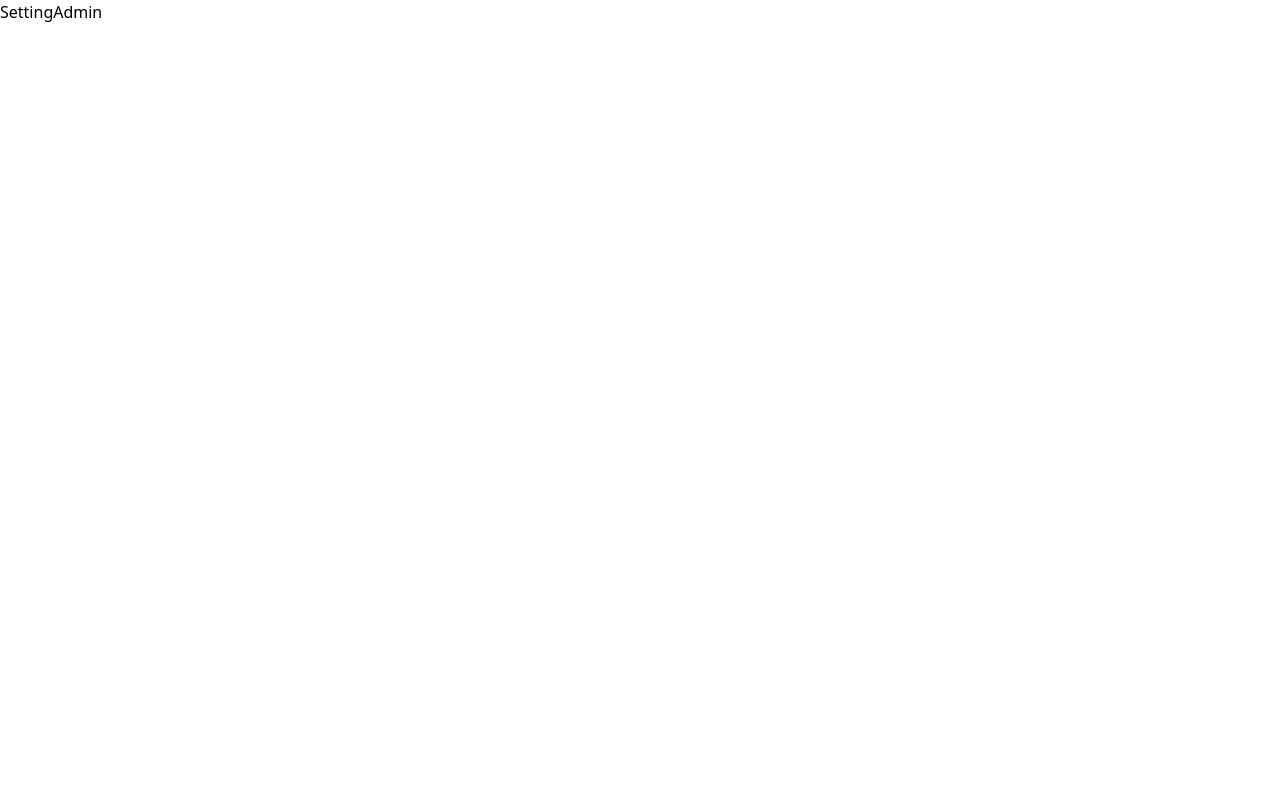
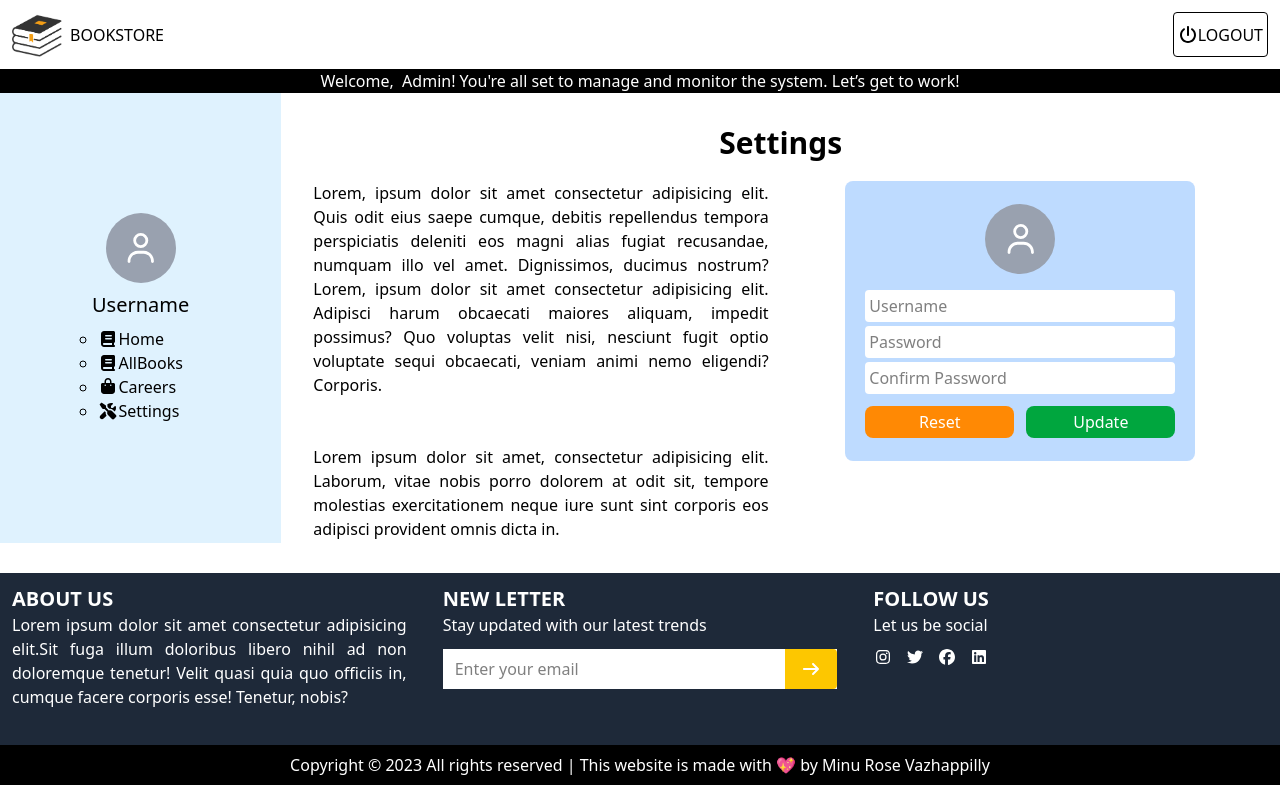
Before and after one commit to Minu-Rose-Vazhappilly/MERN-BookStore-Frontend, a React (Vite) app: page /admin-settings in a window 1280 px wide. Built offline with nearby package versions, Linux system fonts and the light colour scheme; a web font is replaced by a local one.

Commit message:
#feat:Added Design of AdminHeade Component,AdminSideBar Component,SettingAdmin Page

```diff
--- a/src/admin/components/AdminHeader.jsx
+++ b/src/admin/components/AdminHeader.jsx
@@ -1,8 +1,26 @@
+import { faPowerOff } from '@fortawesome/free-solid-svg-icons'
+import { FontAwesomeIcon } from '@fortawesome/react-fontawesome'
 import React from 'react'
+
 
 function AdminHeader() {
   return (
-    <div>AdminHeader</div>
+    <>
+      <div className='flex justify-between p-3'>
+        <div className='flex justify-center items-center '>
+          <img width={"50px"} height={"50px"} src="./logo.png" alt="" />
+          <h1 className='ms-2'>BOOKSTORE</h1>
+        </div>
+        <button className='flex items-center justify-center border border-black px-1 py-2 rounded'>
+
+               <FontAwesomeIcon icon={faPowerOff} /> LOGOUT
+
+        </button>
+      </div>
+      <div className='bg-black flex md:items-center justify-center'>
+            <p className='text-white'>Welcome,  Admin!    You're all set to manage and monitor the system. Let’s get to work!</p>
+      </div>
+    </>
   )
 }
 
--- a/src/admin/components/AdminSideBar.jsx
+++ b/src/admin/components/AdminSideBar.jsx
@@ -1,8 +1,28 @@
-import React from 'react'
+import { faUser } from '@fortawesome/free-regular-svg-icons'
+import { faBook, faScrewdriverWrench, faBagShopping, faBars } from '@fortawesome/free-solid-svg-icons'
+import { FontAwesomeIcon } from '@fortawesome/react-fontawesome'
+import React, { useState } from 'react'
+
+
 
 function AdminSideBar() {
+  const [listStatus,setListstatus] = useState(false)
   return (
-    <div>AdminSideBar</div>
+    <div className='bg-sky-100 flex justify-center items-center flex-col px-23 py-30 '>
+     <div className='bg-gray-400 rounded-full text-white flex justify-center items-center text-3xl' style={{width:"70px",height:"70px"}}>
+      <FontAwesomeIcon icon={faUser} />
+     </div>
+     <p className='mt-2 text-xl'>Username</p>
+     <button onClick={()=>setListstatus(!listStatus)} className='text-2xl md:hidden '><FontAwesomeIcon icon={faBars} style={{color:"blue"}}/></button>
+     <div className={listStatus?'block mt-2':'md:block hidden mt-2'}>
+       <ul className=''  style={{ listStyleType: "circle" }}>
+          <li><FontAwesomeIcon icon={faBook} />Home</li>
+          <li><FontAwesomeIcon icon={faBook} />AllBooks</li>
+          <li><FontAwesomeIcon icon={faBagShopping} />Careers</li>
+          <li><FontAwesomeIcon icon={faScrewdriverWrench} />Settings</li>
+        </ul>
+     </div>
+    </div>
   )
 }
 
--- a/src/admin/pages/SettingAdmin.jsx
+++ b/src/admin/pages/SettingAdmin.jsx
@@ -1,8 +1,67 @@
-import React from 'react'
+import React, { useState } from 'react'
+import AdminSideBar from '../components/AdminSideBar'
+import Footer from '../../components/Footer'
+import AdminHeader from '../components/AdminHeader'
+import { Link } from 'react-router-dom'
+import { faUser } from '@fortawesome/free-regular-svg-icons'
+import { FontAwesomeIcon } from '@fortawesome/react-fontawesome'
+
 
 function SettingAdmin() {
+  const [listStatus,setListstatus] = useState(false)
   return (
-    <div>SettingAdmin</div>
+    <div>
+      <AdminHeader/>
+      <div className='md:flex'>
+        <div className='col-span-1'><AdminSideBar/></div>
+
+        <div className='col-span-3 p-8 '>
+          <h1 className='text-3xl text-center font-bold '>Settings</h1>
+
+            <div>
+
+              <div className='md:grid grid-cols-2 mt-5 gap-6'>
+                <div className=''>
+                  <h1 className='text-justify'>Lorem, ipsum dolor sit amet consectetur adipisicing elit. Quis odit eius saepe cumque, debitis repellendus tempora perspiciatis deleniti eos magni alias fugiat recusandae, numquam illo vel amet. Dignissimos, ducimus nostrum?Lorem, ipsum dolor sit amet consectetur adipisicing elit. Adipisci harum obcaecati maiores aliquam, impedit possimus? Quo voluptas velit nisi, nesciunt fugit optio voluptate sequi obcaecati, veniam animi nemo eligendi? Corporis.</h1>
+                    <br />
+                    <br />
+                  <h1 className='text-justify'>Lorem ipsum dolor sit amet, consectetur adipisicing elit. Laborum, vitae nobis porro dolorem at odit sit, tempore molestias exercitationem neque iure sunt sint corporis eos adipisci provident omnis dicta in.</h1>
+                </div>
+                <div>
+                  <div className="bg-blue-200 md:mt-0 mt-5 rounded-lg flex flex-col justify-center items-center py-5  w-full max-w-[350px] aspect-[5/4] mx-auto " >
+              <div className='bg-gray-400 mb-4 rounded-full text-white flex justify-center items-center text-3xl' style={{width:"70px",height:"70px"}}>
+                    <FontAwesomeIcon icon={faUser} />
+              </div>
+              <form action="" className="w-full px-5  ">
+                <input
+                  type="text"
+                  className="w-full bg-white p-1  rounded"
+                  placeholder="Username"
+                />
+                <input
+                  type="text"
+                  className="w-full bg-white p-1 mt-1 rounded"
+                  placeholder="Password"
+                />
+                <input
+                  type="text"
+                  className="w-full bg-white p-1 mt-1 rounded"
+                  placeholder="Confirm Password"
+                />
+
+              </form>
+              <div className='grid grid-cols-2 gap-3 w-full px-5'>
+                <button className="bg-orange-400 text-white   text-center  px-3 py-1 mt-3 rounded-lg">Reset</button>
+                <button className="bg-green-600 text-white   text-center  px-3 py-1 mt-3 rounded-lg">Update</button>
+              </div>
+            </div>
+                </div>
+              </div>
+            </div>
+        </div>
+      </div>
+      <Footer/>
+    </div>
   )
 }
 
```
